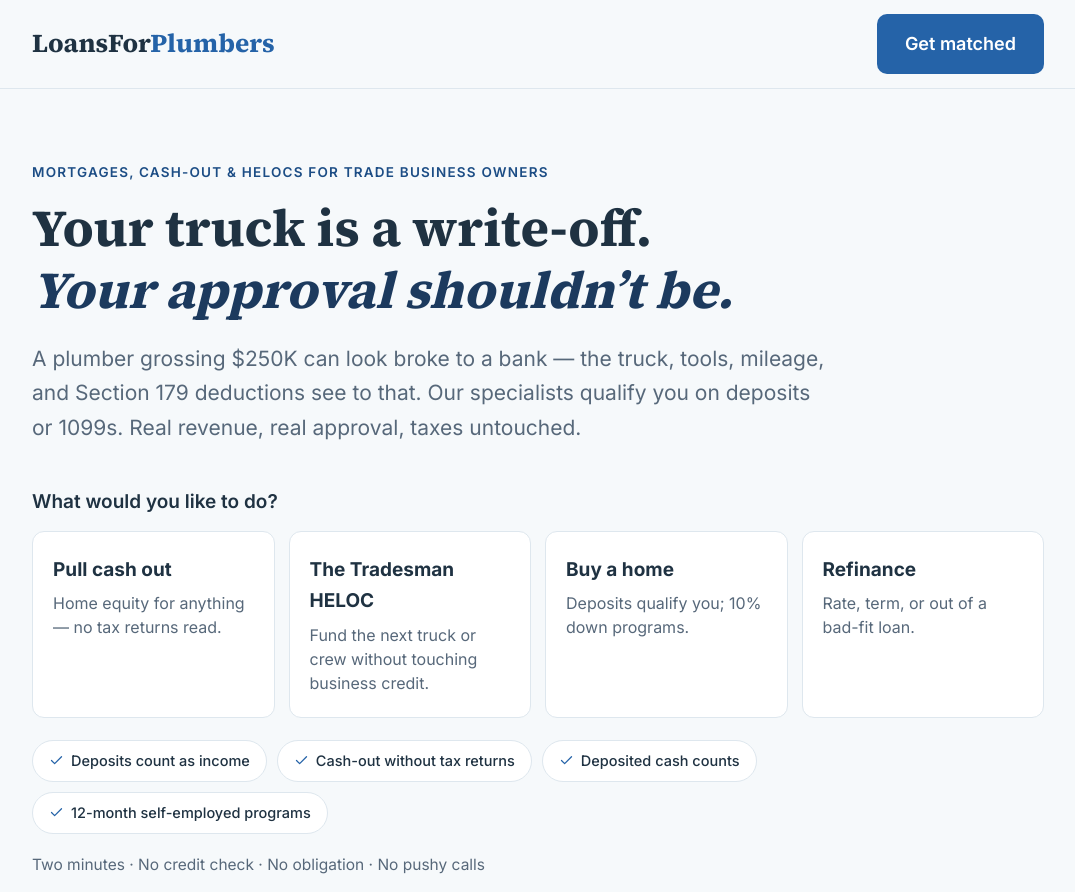
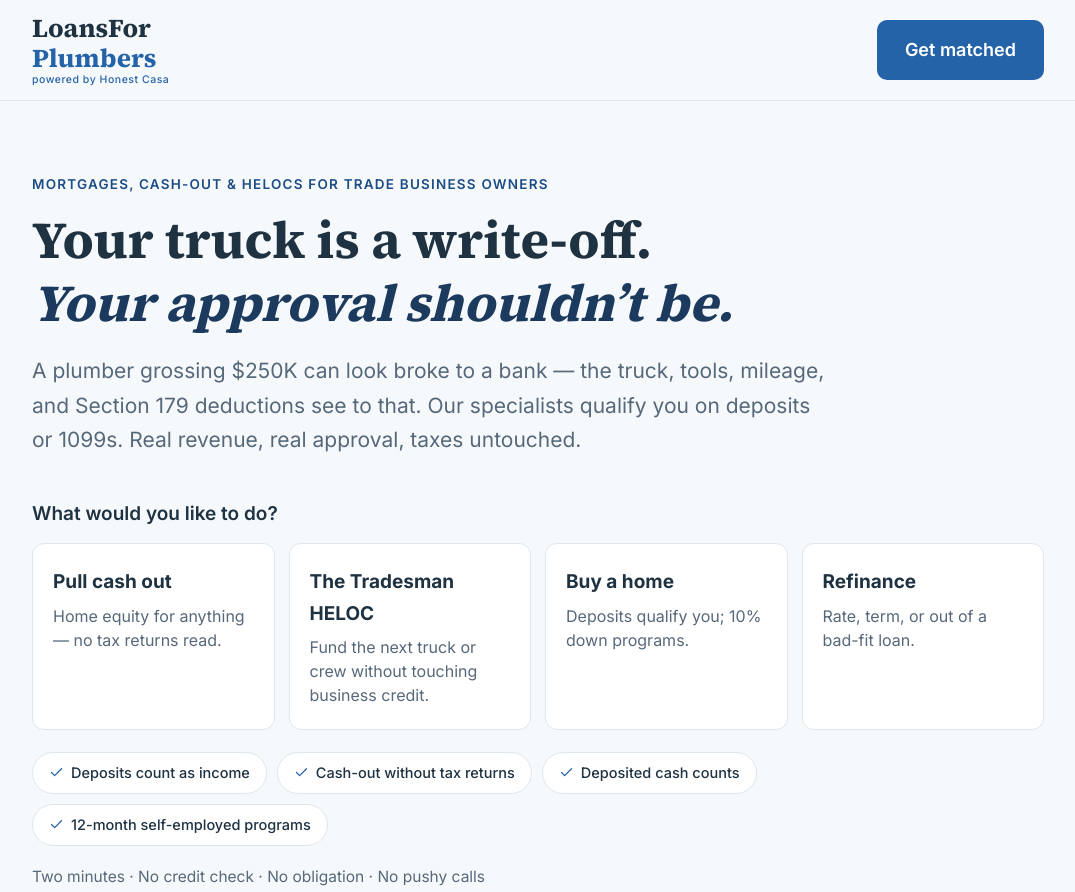
Before and after one commit to mohamedalloo/loansforplumbers, a plain HTML site: page index.html in a window 1280 px wide. Shown: the top 892 px of the page, without its empty margins (102-1177 px from the left). Drawn offline with Linux system fonts and the light colour scheme.

Commit message:
Add 'powered by Honest Casa' treatment: header badge, footer line, JSON-LD entity linkage
Co-Authored-By: Claude Fable 5 <noreply@anthropic.com>

```diff
--- a/index.html
+++ b/index.html
@@ -97,7 +97,7 @@
 
   <header class="site-header">
     <div class="container header-inner">
-      <a href="#" class="logo">LoansFor<span>Plumbers</span></a>
+      <a href="#" class="logo">LoansFor<span>Plumbers</span><span class="logo-powered">powered by Honest Casa</span></a>
       <button class="btn btn-primary" data-open-form>Get matched</button>
     </div>
   </header>
@@ -260,6 +260,7 @@
   <footer class="site-footer">
     <div class="container">
       <p class="footer-logo">LoansFor<span>Plumbers</span></p>
+      <p class="powered-by">Powered by <a href="https://honestcasa.com/">Honest Casa</a> (NMLS #1566096) · Equal Housing Lender</p>
       <p class="footer-legal">
         LoansForPlumbers is an <a href="https://adaptlend.com/">AdaptLend</a> service.
         © 2026 Honest Casa LLC dba AdaptLend. All rights reserved. · NMLS #1566096 · DRE #02022356 ·
--- a/styles.css
+++ b/styles.css
@@ -373,3 +373,10 @@ h3 { font-size: 22px; font-weight: 600; margin: 0 0 10px; }
 .benefit-chips { display: flex; flex-wrap: wrap; gap: 10px; margin-top: 22px; }
 .benefit-chips span { display: inline-flex; align-items: center; gap: 7px; background: var(--card); border: 1px solid var(--hair); border-radius: 999px; padding: 8px 16px; font-size: 14.5px; font-weight: 500; }
 .benefit-chips svg { width: 15px; height: 15px; color: var(--accent); }
+
+/* powered-by treatment (matches ThreeDayHELOC) */
+.logo { display: inline-flex; flex-direction: column; align-items: flex-start; line-height: 1.15; }
+.logo-powered { font-family: Inter, sans-serif; font-size: 10.5px; font-weight: 500; letter-spacing: .05em; color: var(--muted); text-transform: none; }
+.powered-by { font-size: 13px; color: var(--muted, #9aa); margin: 0 0 14px; }
+.site-footer .powered-by { color: inherit; opacity: .85; }
+.powered-by a { color: inherit; font-weight: 600; }
```
